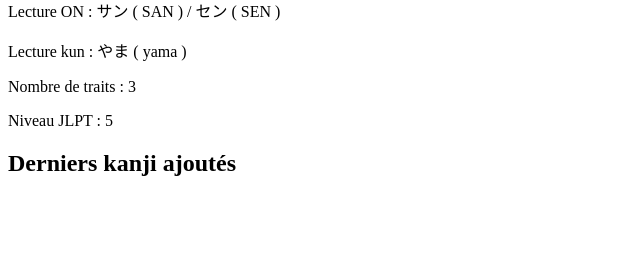
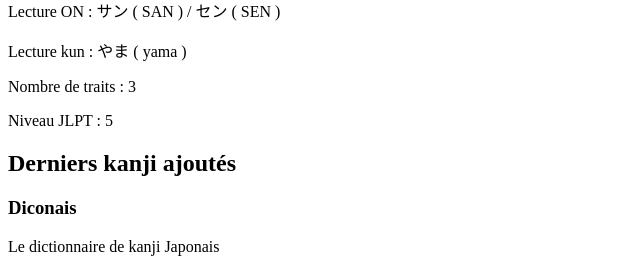
Before and after one commit to GeoffroyCOL/diconais, a Symfony app: template templates/home/index.html.twig in a window 1280 px wide. Shown: the part 824-1096 px from the top of the page, without its empty margins (0-640 px from the left). Before the commit the page ends 1000 px from the top, so only its background shows below. Run offline with Twig, Linux system fonts and the light colour scheme; the template is opened without the code that fills it, so the values that code supplies are empty; some libraries are stand-ins or nearby versions.

Commit message:
front (#10) : Ajout du footer

```diff
--- a/templates/base.html.twig
+++ b/templates/base.html.twig
@@ -25,5 +25,6 @@
         <main class="container my-5">
         {% block body %}{% endblock %}
         </main>
+        {% include 'partials/_footer.html.twig' %}
     </body>
 </html>
--- /dev/null
+++ b/templates/partials/_footer.html.twig
@@ -0,0 +1,6 @@
+<footer class="bg-dark py-5 text-white">
+    <div class="container">
+        <h3 class="text-uppercase">Diconais</h3>
+        <p class="mb-0">Le dictionnaire de kanji Japonais</p>
+    </div>
+</footer>
--- a/templates/partials/_navigation.html.twig
+++ b/templates/partials/_navigation.html.twig
@@ -1,6 +1,6 @@
 {% set activeCurrentPage = 'active text-secondary fw-bold' %}
 <header>
-    <nav class="navbar navbar-expand-lg navbar-light bg-light">
+    <nav class="navbar navbar-expand-lg navbar-light bg-white py-4">
         <div class="container">
             <a class="navbar-brand text-uppercase fw-bold" href="{{ path('home') }}">Diconais</a>
             <button class="navbar-toggler"
```
